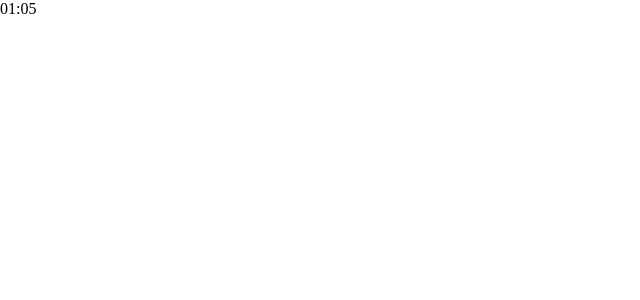
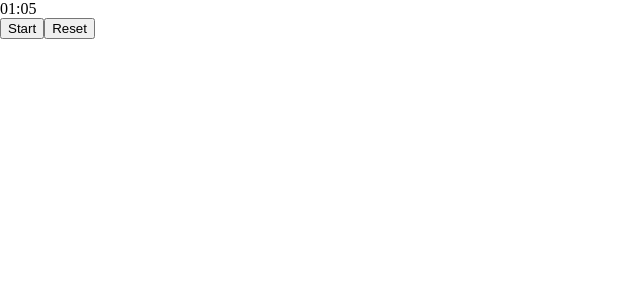
Before and after one commit to BrownYoga/pomodoro, a Vue app: page / in a window 1280 px wide. Shown: the top 300 px of the page, without its empty margins (0-640 px from the left). Built offline with nearby package versions, Linux system fonts and the light colour scheme.

Commit message:
Refactor App.vue to integrate TimerControls component with start, pause, and reset functionality

```diff
--- a/src/App.vue
+++ b/src/App.vue
@@ -1,10 +1,30 @@
+<script setup lang="ts">
+import TimerDisplay from "./components/TimerDisplay.vue";
+import TimerControls from "./components/TimerControls.vue";
+import { formatTime } from "./domain/timer";
+import { ref } from "vue";
+
+const isRunning = ref(false);
+
+function start() {
+  isRunning.value = true;
+}
+function pause() {
+  isRunning.value = false;
+}
+function reset() {
+  isRunning.value = false;
+}
+</script>
+
 <template>
   <main>
     <TimerDisplay :value="formatTime(65)" />
+    <TimerControls
+      :isRunning="isRunning"
+      @start="start"
+      @pause="pause"
+      @reset="reset"
+    />
   </main>
 </template>
-
-<script setup lang="ts">
-import TimerDisplay from './components/TimerDisplay.vue';
-import { formatTime } from './domain/timer';
-</script>
```
